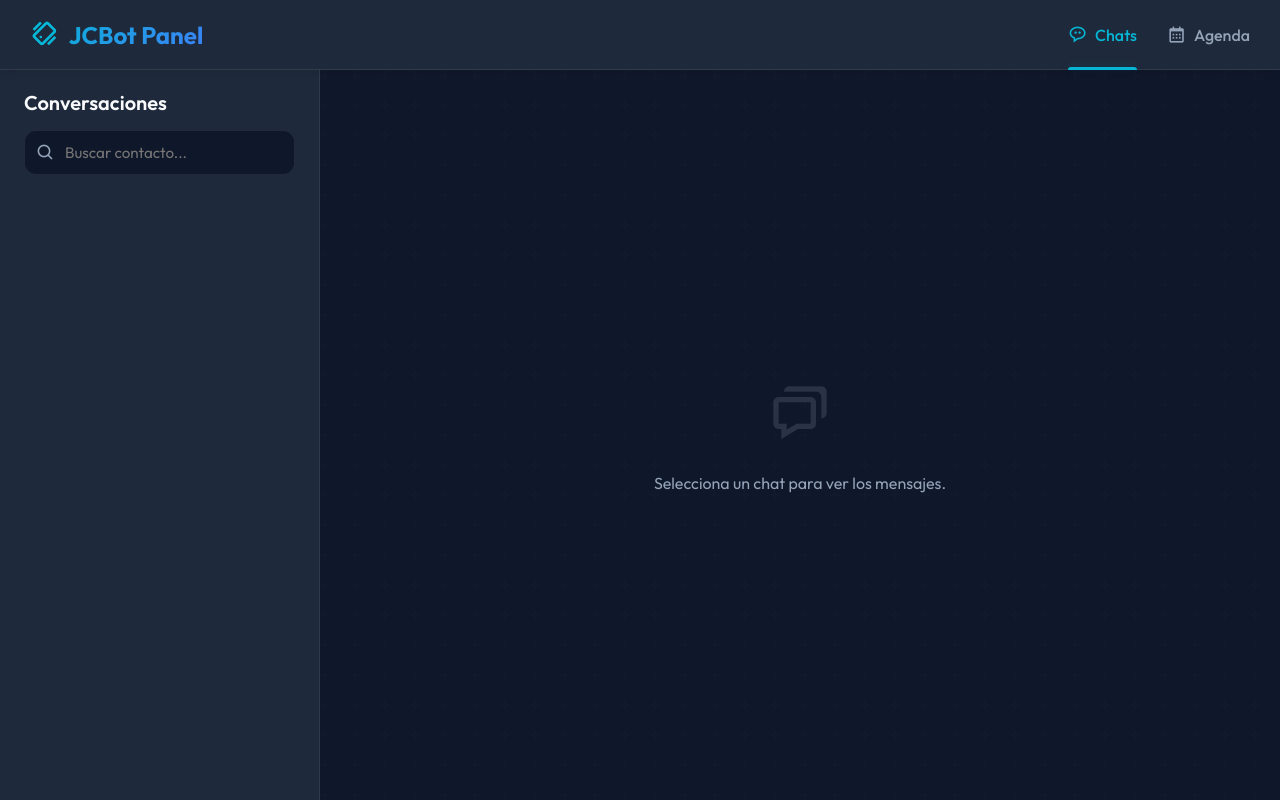
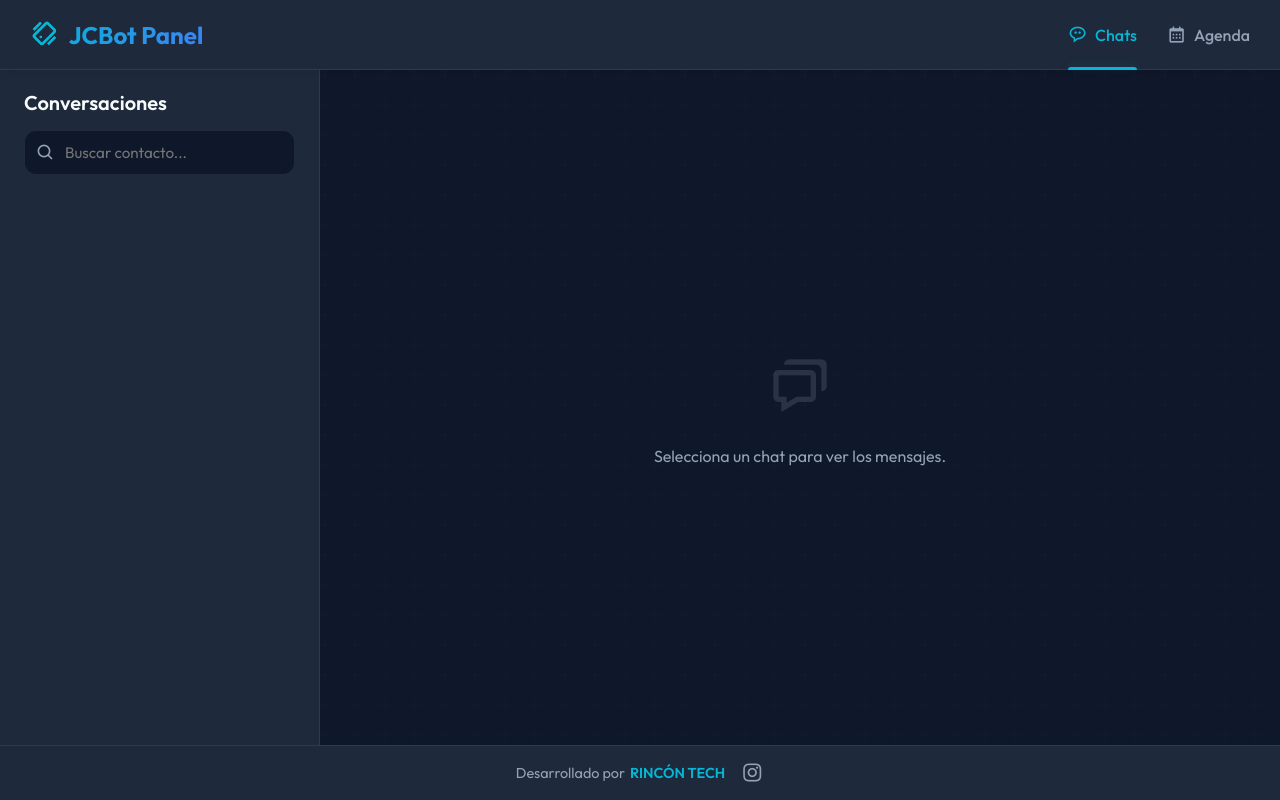
Before and after one commit to bferreyr/jcbot, a website: page public/index.html in a window 1280 px wide. Drawn offline with nearby package versions, Linux system fonts and the light colour scheme; no server answers.

Commit message:
UI: Add footer with link to Rincon Tech

```diff
--- a/public/index.html
+++ b/public/index.html
@@ -92,6 +92,14 @@
                 </div>
             </main>
         </div>
+
+        <!-- Footer -->
+        <footer class="main-footer">
+            <span>Desarrollado por <a href="https://rincontech.ar" target="_blank" class="footer-link">RINCÓN TECH</a></span>
+            <a href="https://www.instagram.com/rincontech.ar" target="_blank" class="footer-icon">
+                <i class='bx bxl-instagram'></i>
+            </a>
+        </footer>
     </div>
 
     <!-- Modal para los turnos -->
--- a/public/style.css
+++ b/public/style.css
@@ -665,3 +665,49 @@ body {
         gap: 15px;
     }
 }
+
+/* Footer */
+.main-footer {
+    display: flex;
+    justify-content: center;
+    align-items: center;
+    gap: 15px;
+    padding: 15px;
+    background-color: var(--bg-surface);
+    border-top: 1px solid var(--border-color);
+    color: var(--text-secondary);
+    font-size: 0.9rem;
+    flex-shrink: 0;
+    z-index: 10;
+}
+
+.main-footer span {
+    display: flex;
+    align-items: center;
+    gap: 5px;
+}
+
+.footer-link {
+    color: var(--accent);
+    text-decoration: none;
+    font-weight: 600;
+    transition: color 0.2s;
+}
+
+.footer-link:hover {
+    color: var(--accent-hover);
+}
+
+.footer-icon {
+    color: var(--text-secondary);
+    font-size: 1.5rem;
+    display: flex;
+    align-items: center;
+    transition: color 0.2s, transform 0.2s;
+    text-decoration: none;
+}
+
+.footer-icon:hover {
+    color: #e1306c;
+    transform: scale(1.1);
+}
```
